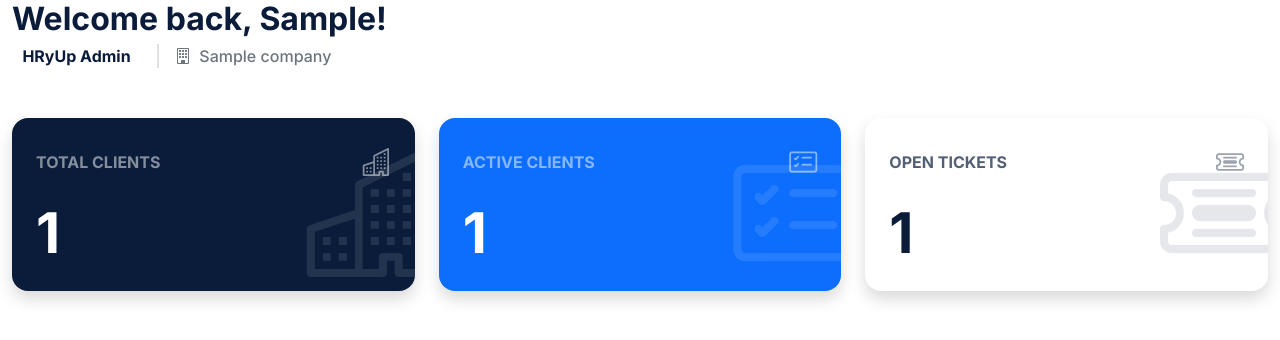
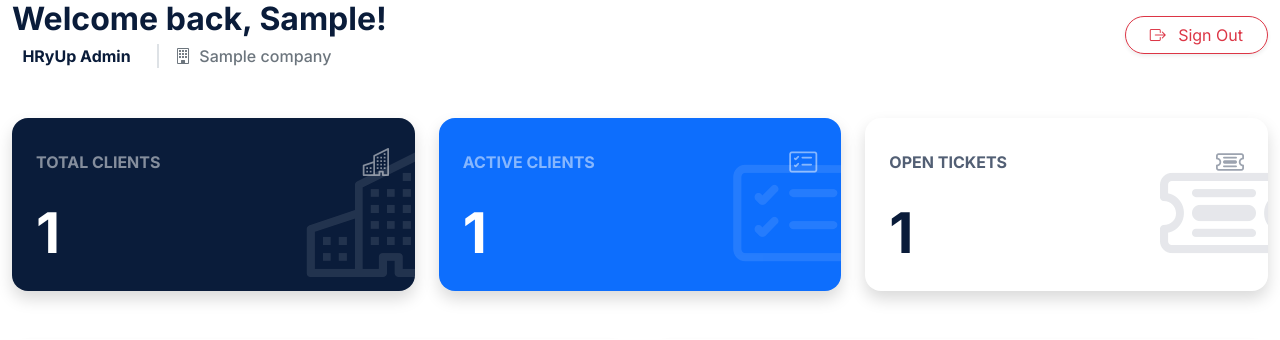
Before and after one commit to Jaycee041305/hryup-platform, a Django app: page /dashboard/ in a window 1280 px wide. Shown: the top 340 px of the page. Run offline with Django 5.2, Linux system fonts and the light colour scheme; a user stored in the database is signed in; tables that the repository leaves empty hold one stand-in row (values such as "Sample post").

Commit message:
Add prominent Sign Out button to all dashboard headers for easier access on sidebar-less screens

```diff
--- a/templates/dashboard/index.html
+++ b/templates/dashboard/index.html
@@ -19,12 +19,19 @@
             </div>
         </div>
 
-        <div>
+        <div class="d-flex gap-2">
             {% if user.role == 'CLIENT_EMPLOYEE' %}
             <a href="{% url 'attendance:qr_scanner' %}" class="btn btn-navy shadow-sm rounded-pill px-4">
                 <i class="bi bi-qr-code-scan me-2"></i> Scan Company QR to Time In
             </a>
             {% endif %}
+
+            <form action="{% url 'accounts:logout' %}" method="post" class="m-0 p-0">
+                {% csrf_token %}
+                <button type="submit" class="btn btn-outline-danger shadow-sm rounded-pill px-4">
+                    <i class="bi bi-box-arrow-right me-2"></i> Sign Out
+                </button>
+            </form>
         </div>
     </div>
 
```
Also changed, not shown: templates/dashboard/client_dashboard.html (+11 -3 lines).
